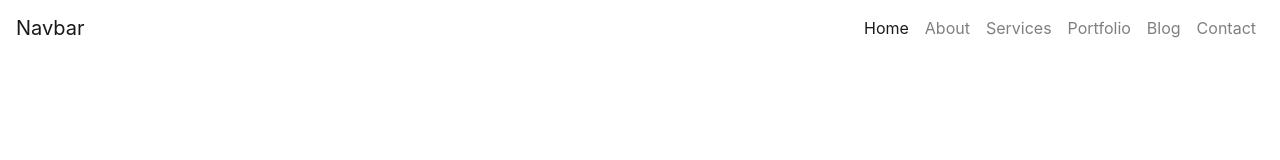
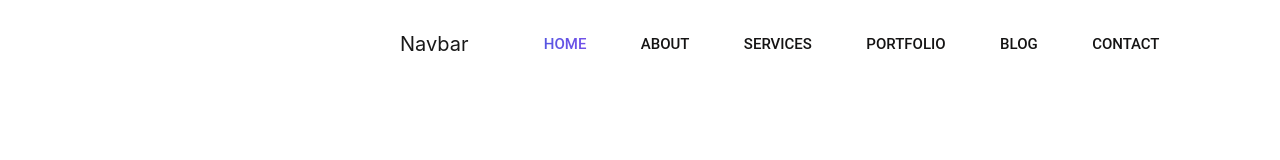
Before and after one commit to iccprashant/sample-portfolio-website, a plain HTML site: page index.html in a window 1280 px wide. Drawn offline with Linux system fonts and the light colour scheme.

Commit message:
Navbar Complete

```diff
--- /dev/null
+++ b/css/partials/_variables.css
@@ -0,0 +1,22 @@
+html, body{
+    margin: 0%;
+    box-sizing: border-box;
+    width: 100%;
+    height: 100%;
+}
+
+/* CSS Variables */
+:root{
+    --primary-color:#4458dc;
+    --primary-color2: #854fee;
+    --title-color: #141313;
+    --text-color: #777777;
+    --border-color: #201f1f17;
+    --gradient-color: linear-gradient(90deg, #4458dc 0%, #854fee 100%);
+    --shadow-color:  0px 10px 30px rgba(118, 85, 225, 0.3);
+    --box-shadow: 0px 10px 30px rgba(57, 56, 61, 0.205);
+
+
+/* font family variables */
+--roboto:'Roboto',cursive;
+}
--- a/css/styles.css
+++ b/css/styles.css
@@ -1,2 +1,37 @@
 /* import font from fonts.css file */
 @import url(./fonts.css);
+
+/* CSS Variables */
+@import url(./partials/_variables.css);
+
+/* start navigation */
+
+.header_area .main-menu .navbar .navbar-brand{
+    padding: 0 2rem 0 5rem;
+}
+
+.header_area .main-menu .navbar{
+    padding: 1rem 20rem;
+}
+
+.header_area .main-menu .nav-item .nav-link{
+    font: normal 500 15px/2px var(--roboto);
+    text-transform: uppercase;
+    padding: 1.7rem;
+    color: var(--title-color);
+}
+
+.header_area .main-menu .navbar-nav .active a{
+    background: var(--gradient-color);
+    -webkit-background-clip: text;
+    -webkit-text-fill-color: transparent;
+    background-clip: text;
+}
+
+.header_area .main-menu .navbar-nav a:hover{
+    background: var(--gradient-color);
+    -webkit-background-clip: text;
+    -webkit-text-fill-color: transparent;
+    background-clip: text;
+}
+/* end navigation */
```
